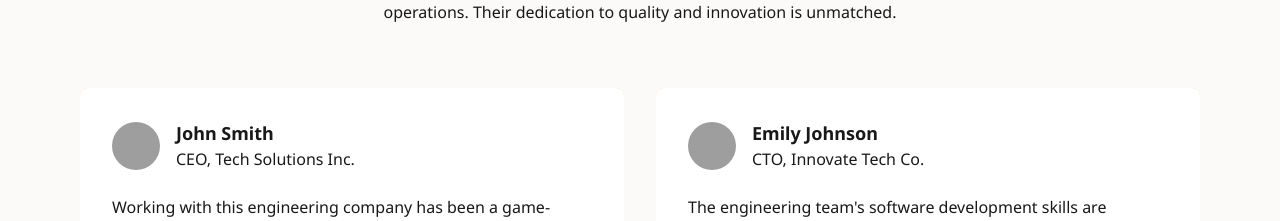
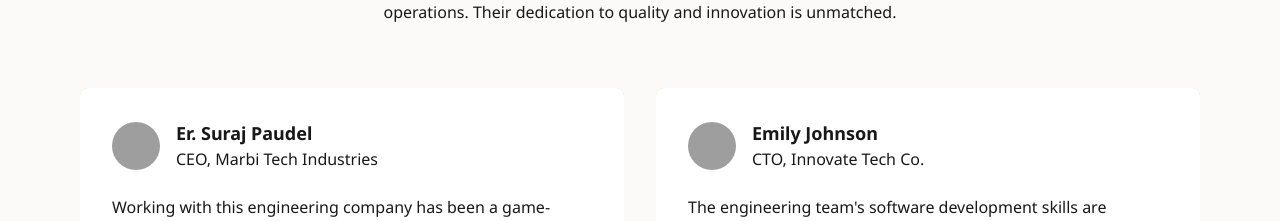
Before and after one commit to arm666/vyomanexus, a React (Vite) app: page / in a window 1280 px wide. Shown: the part 5001-5222 px from the top of the page. Built offline with nearby package versions, Linux system fonts and the light colour scheme; grey boxes are pictures that could not be loaded; a web font is replaced by a local one.

Commit message:
Update testominals

```diff
--- a/src/views/Home.tsx
+++ b/src/views/Home.tsx
@@ -293,12 +293,12 @@ const Home = () => {
         }
         author1Position={
           <Fragment>
-            <span className="home-text193">CEO, Tech Solutions Inc.</span>
+            <span className="home-text193">CEO, Marbi Tech Industries</span>
           </Fragment>
         }
         author1Name={
           <Fragment>
-            <span className="home-text194">John Smith</span>
+            <span className="home-text194">Er. Suraj Paudel</span>
           </Fragment>
         }
         author3Name={
```
